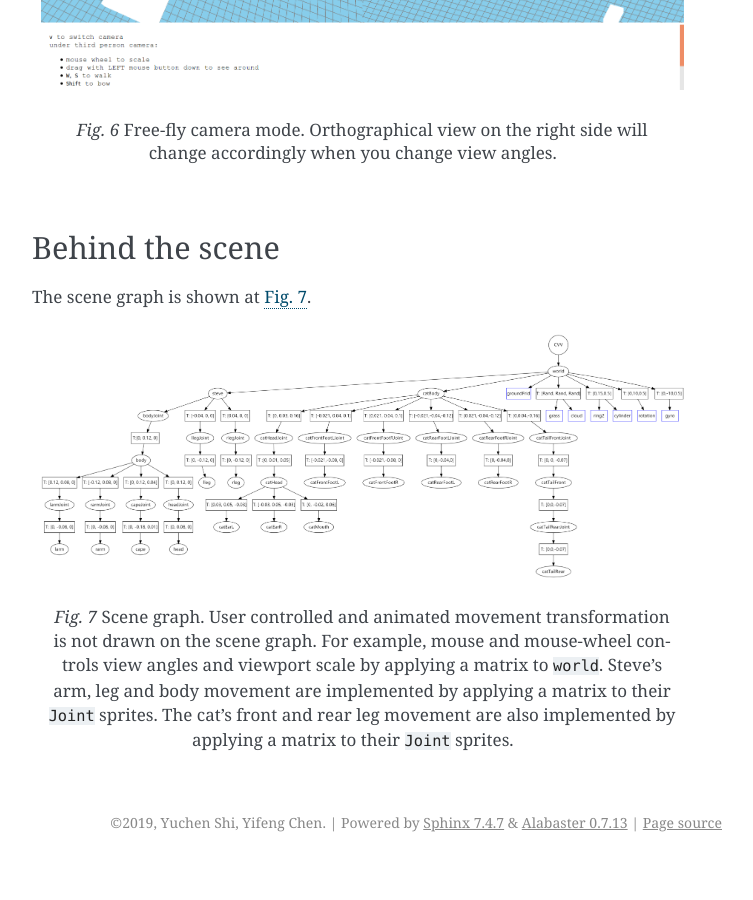
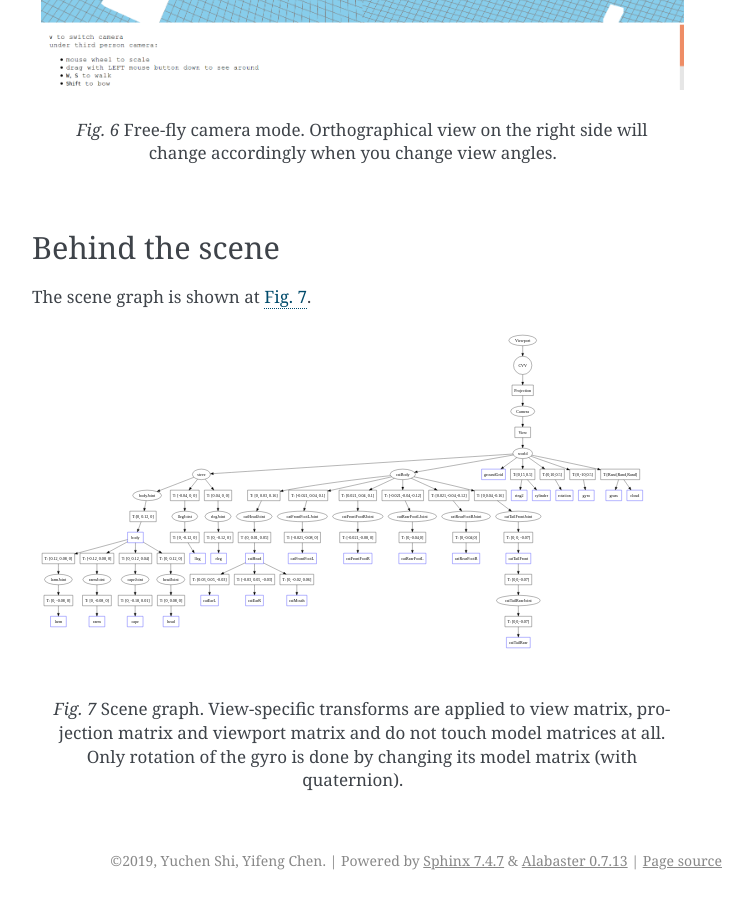
Before and after one commit to aiifabbf/steve, a Sphinx documentation site: the page built from docs/index.rst, in a window 1280 px wide and 900 px high, scrolled down 3818 px. Shown: the whole window, without its empty margins (388-1141 px from the left). Built offline with Sphinx 7.4.7, drawn with Linux system fonts in a browser that asks for light colours; before the commit the page ends 4680 px from its top, so only the background shows below that.

Commit message:
add scene graph

```diff
--- a/docs/index.rst
+++ b/docs/index.rst
@@ -68,7 +68,7 @@ Behind the scene
 The scene graph is shown at :numref:`fig-scene-graph`.
 
 .. _fig-scene-graph:
-.. figure:: scene_graph.png
+.. figure:: scene_graph.svg
     :width: 100%
 
-    Scene graph. User controlled and animated movement transformation is not drawn on the scene graph. For example, mouse and mouse-wheel controls view angles and viewport scale by applying a matrix to ``world``. Steve's arm, leg and body movement are implemented by applying a matrix to their ``Joint`` sprites. The cat's front and rear leg movement are also implemented by applying a matrix to their ``Joint`` sprites.
+    Scene graph. View-specific transforms are applied to view matrix, projection matrix and viewport matrix and do not touch model matrices at all. Only rotation of the gyro is done by changing its model matrix (with quaternion).
```
Also changed, not shown: docs/sceneGraph.svg (deleted), docs/scene_graph.png (deleted), docs/scene_graph.svg (added).
